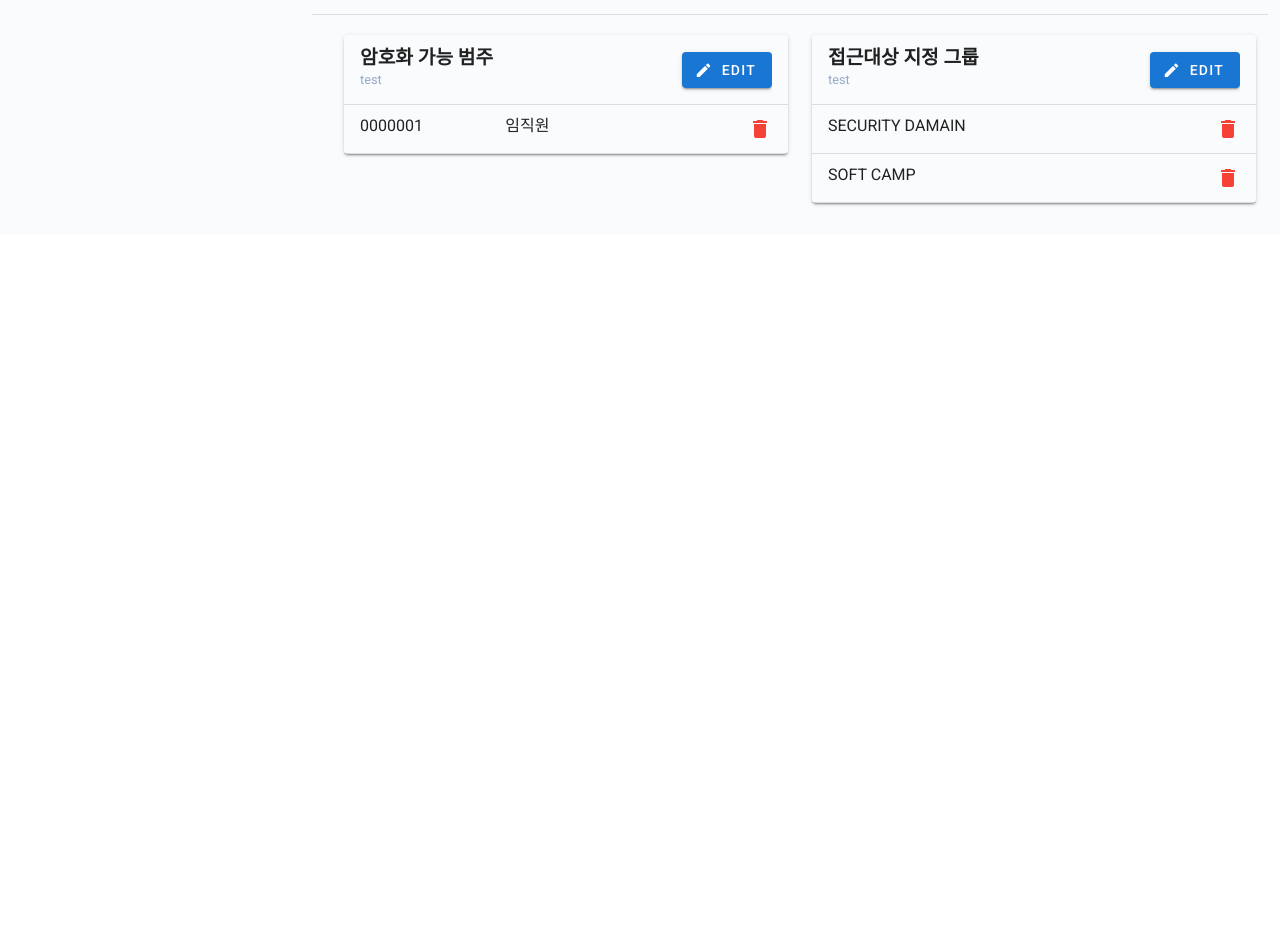
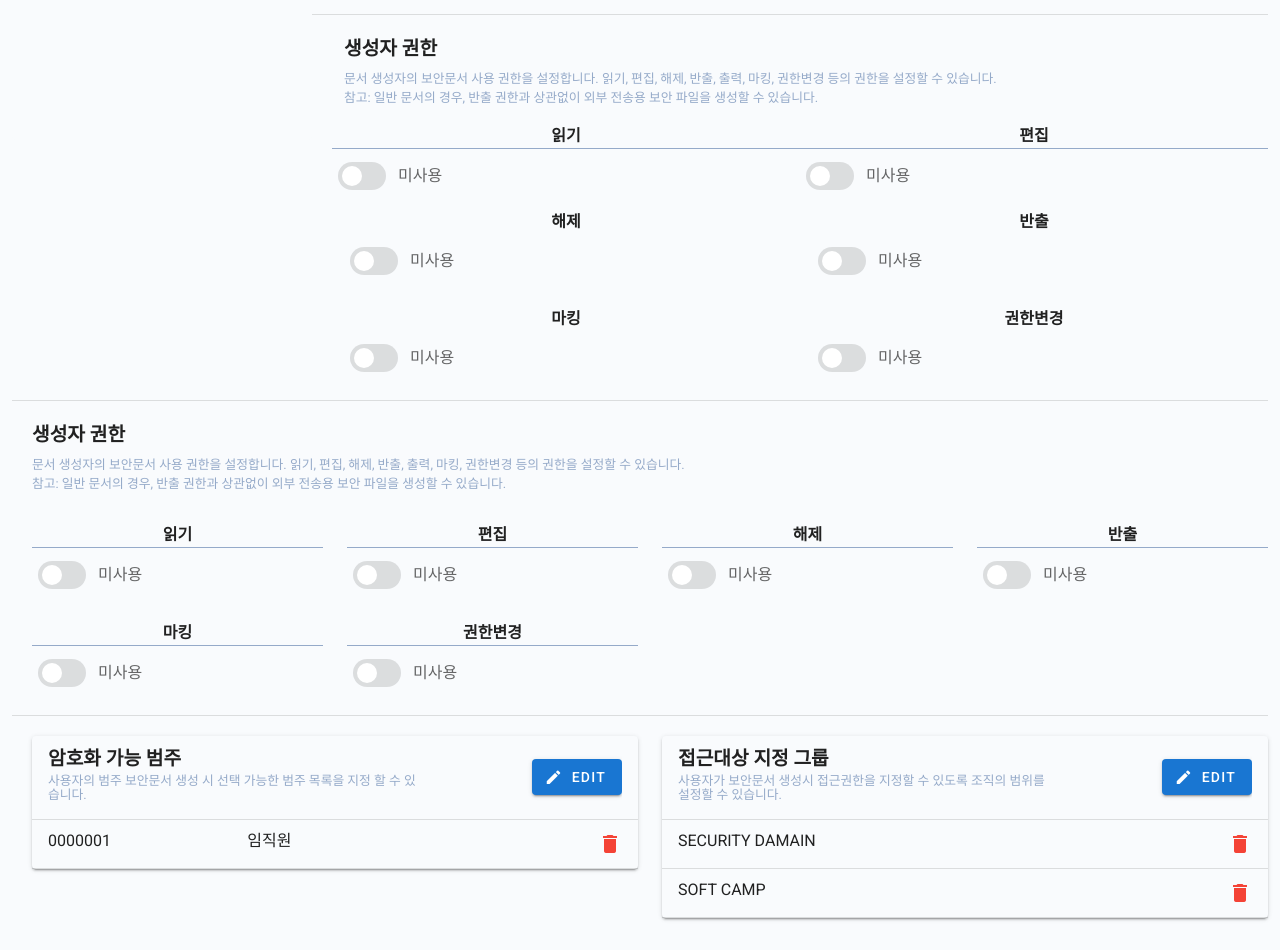
Before and after one commit to woo-da-young/cs_console_demo, a Vue app: page /#/ in a window 1280 px wide. Shown: the part 800-1750 px from the top of the page. Before the commit the page ends 1035 px from the top, so only its background shows below. Built offline with nearby package versions, Linux system fonts and the light colour scheme.

Commit message:
수정중

```diff
--- a/src/Home.vue
+++ b/src/Home.vue
@@ -159,7 +159,7 @@
           <v-row class="contents_layout">
             <v-col cols="6" >
               <div class="contents_title">암호화 시점</div>
-              <div class="contents_comment">암호화 시점을 지정합니다.<br>문서 편집기의 종료시점을 지원하여 MS 오피스의 경우 저장 시점도 지원합니다.</div>
+              <div class="contents_comment">보안문서 생성시 암호화 시점을 설정 할 수 있습니다.</div>
               <v-select
                 :items="selectList"
                 dense
@@ -169,9 +169,10 @@
             </v-col>
             <v-col  cols="6" >
               <div class="contents_title">단순 암호화 사용</div>
-              <div class="contents_comment">암호화 시점을 지정합니다.<br>문서 편집기의 종료시점을 지원하여 MS 오피스의 경우 저장 시점도 지원합니다.</div>
+              <div class="contents_comment">단순 암호화 기능의 사용 여부를 설정 할 수 있습니다.</div>
               <v-switch
                 v-model="switch1"
+                inset
                 hide-details
                 class="v-switch-style"
               >
@@ -185,7 +186,7 @@
             <!-- 2 -->
             <v-col cols="6" >
               <div class="contents_title">폴더내 파일 암호화</div>
-              <div class="contents_comment">암호화 시점을 지정합니다.<br>문서 편집기의 종료시점을 지원하여 MS 오피스의 경우 저장 시점도 지원합니다.</div>
+              <div class="contents_comment">폴더 내의 파일을 일괄적으로 암호화하는 기능의 사용 여부를 설정합니다. </div>
               <v-switch
                 v-model="switch2"
                 inset
@@ -198,7 +199,7 @@
             </v-col>
             <v-col  cols="6" >
               <div class="contents_title">작업 종료시 창 표시안함 체크박스</div>
-              <div class="contents_comment">암호화 시점을 지정합니다.<br>문서 편집기의 종료시점을 지원하여 MS 오피스의 경우 저장 시점도 지원합니다.</div>
+              <div class="contents_comment">작업 종료시 암호화를 진행할 지를 묻는 창의 하단의 '다음부터 이 창을 표시하지 않음' 문구 체크 및 활성화 여부를 선택합니다.</div>
               <v-select
                 :items="selectList2"
                 dense
@@ -230,13 +231,16 @@
             <v-col  cols="6" >
               <div class="contents_title">DAC 문서 오픈시 생성자 권한 적용 </div>
               <div class="contents_comment">
+                <ul class="contents_comment-ul">
+                  <li>사용하면 DAC 문서 오픈 시 생성자 권한을 적용합니다</li>
+                </ul>
                 암호화 시점을 지정합니다.<br>문서 편집기의 종료시점을 지원하여 MS 오피스의 경우 저장 시점도 지원합니다.
                 암호화 시점을 지정합니다.<br>문서 편집기의 종료시점을 지원하여 MS 오피스의 경우 저장 시점도 지원합니다.
                 암호화 시점을 지정합니다.<br>문서 편집기의 종료시점을 지원하여 MS 오피스의 경우 저장 시점도 지원합니다.
               </div>
               <v-switch
                 v-model="switch4"
-
+                 inset
                 hide-details
                 class="v-switch-style"
               >
@@ -245,6 +249,180 @@
               </v-switch>
             </v-col>
           </v-row>
+          <v-divider></v-divider>
+          <!-- 생성자 권한 시작 -->
+          <v-row class="contents_layout">
+            <v-col cols="12" >
+              <div class="contents_title">생성자 권한</div>
+              <div class="contents_comment">
+                <ul class="contents_comment-ul">
+                  <li>문서 생성자의 보안문서 사용 권한을 설정합니다. 읽기, 편집, 해제, 반출, 출력, 마킹, 권한변경 등의 권한을 설정할 수 있습니다. </li>
+                  <li>참고: 일반 문서의 경우, 반출 권한과 상관없이 외부 전송용 보안 파일을 생성할 수 있습니다. </li>
+                </ul>
+              </div>
+            </v-col>
+            <v-col cols="6" class="margin-padding-zero">
+              <div class="contents_sub-title contents_sub-title-border">읽기</div>
+              <v-switch
+                v-model="switch5"
+                 inset
+                hide-details
+                class="v-switch-style"
+              >
+                <template v-slot:label v-if="switch5 === true"><span style="color: #000">사용</span></template>
+                <template v-slot:label v-else><span>미사용</span></template>
+              </v-switch>
+            </v-col>
+            <v-col cols="6" class="margin-padding-zero">
+              <div class="contents_sub-title contents_sub-title-border">편집</div>
+              <v-switch
+                v-model="switch6"
+                 inset
+                hide-details
+                class="v-switch-style"
+              >
+                <template v-slot:label v-if="switch6 === true"><span style="color: #000">사용</span></template>
+                <template v-slot:label v-else><span>미사용</span></template>
+              </v-switch>
+            </v-col>
+            <v-col cols="6" >
+              <div class="contents_sub-title">해제</div>
+              <v-switch
+                v-model="switch7"
+                 inset
+                hide-details
+                class="v-switch-style"
+              >
+                <template v-slot:label v-if="switch7 === true"><span style="color: #000">사용</span></template>
+                <template v-slot:label v-else><span>미사용</span></template>
+              </v-switch>
+            </v-col>
+            <v-col cols="6" >
+              <div class="contents_sub-title">반출</div>
+              <v-switch
+                v-model="switch8"
+                 inset
+                hide-details
+                class="v-switch-style"
+              >
+                <template v-slot:label v-if="switch8 === true"><span style="color: #000">사용</span></template>
+                <template v-slot:label v-else><span>미사용</span></template>
+              </v-switch>
+            </v-col>
+            <v-col cols="6" >
+              <div class="contents_sub-title">마킹</div>
+              <v-switch
+                v-model="switch9"
+                 inset
+                hide-details
+                class="v-switch-style"
+              >
+                <template v-slot:label v-if="switch9 === true"><span style="color: #000">사용</span></template>
+                <template v-slot:label v-else><span>미사용</span></template>
+              </v-switch>
+            </v-col>
+            <v-col cols="6" >
+              <div class="contents_sub-title">권한변경</div>
+              <v-switch
+                v-model="switch10"
+                 inset
+                hide-details
+                class="v-switch-style"
+              >
+                <template v-slot:label v-if="switch10 === true"><span style="color: #000">사용</span></template>
+                <template v-slot:label v-else><span>미사용</span></template>
+              </v-switch>
+            </v-col>
+          </v-row>
+          <!-- 생성자 권한 끝 -->
+
+<v-divider></v-divider>
+          <!-- 생성자 권한 시작 -->
+          <v-row class="contents_layout">
+            <v-col cols="12" >
+              <div class="contents_title">생성자 권한</div>
+              <div class="contents_comment">
+                <ul class="contents_comment-ul">
+                  <li>문서 생성자의 보안문서 사용 권한을 설정합니다. 읽기, 편집, 해제, 반출, 출력, 마킹, 권한변경 등의 권한을 설정할 수 있습니다. </li>
+                  <li>참고: 일반 문서의 경우, 반출 권한과 상관없이 외부 전송용 보안 파일을 생성할 수 있습니다. </li>
+                </ul>
+              </div>
+            </v-col>
+            <v-col cols="3" >
+              <div class="contents_sub-title contents_sub-title-border">읽기</div>
+              <v-switch
+                v-model="switch5"
+                 inset
+                hide-details
+                class="v-switch-style"
+              >
+                <template v-slot:label v-if="switch5 === true"><span style="color: #000">사용</span></template>
+                <template v-slot:label v-else><span>미사용</span></template>
+              </v-switch>
+            </v-col>
+            <v-col cols="3" >
+              <div class="contents_sub-title contents_sub-title-border">편집</div>
+              <v-switch
+                v-model="switch6"
+                 inset
+                hide-details
+                class="v-switch-style"
+              >
+                <template v-slot:label v-if="switch6 === true"><span style="color: #000">사용</span></template>
+                <template v-slot:label v-else><span>미사용</span></template>
+              </v-switch>
+            </v-col>
+            <v-col cols="3" >
+              <div class="contents_sub-title contents_sub-title-border">해제</div>
+              <v-switch
+                v-model="switch7"
+                 inset
+                hide-details
+                class="v-switch-style"
+              >
+                <template v-slot:label v-if="switch7 === true"><span style="color: #000">사용</span></template>
+                <template v-slot:label v-else><span>미사용</span></template>
+              </v-switch>
+            </v-col>
+            <v-col cols="3" >
+              <div class="contents_sub-title contents_sub-title-border">반출</div>
+              <v-switch
+                v-model="switch8"
+                 inset
+                hide-details
+                class="v-switch-style"
+              >
+                <template v-slot:label v-if="switch8 === true"><span style="color: #000">사용</span></template>
+                <template v-slot:label v-else><span>미사용</span></template>
+              </v-switch>
+            </v-col>
+            <v-col cols="3" >
+              <div class="contents_sub-title contents_sub-title-border">마킹</div>
+              <v-switch
+                v-model="switch9"
+                 inset
+                hide-details
+                class="v-switch-style"
+              >
+                <template v-slot:label v-if="switch9 === true"><span style="color: #000">사용</span></template>
+                <template v-slot:label v-else><span>미사용</span></template>
+              </v-switch>
+            </v-col>
+            <v-col cols="3" >
+              <div class="contents_sub-title contents_sub-title-border">권한변경</div>
+              <v-switch
+                v-model="switch10"
+                 inset
+                hide-details
+                class="v-switch-style"
+              >
+                <template v-slot:label v-if="switch10 === true"><span style="color: #000">사용</span></template>
+                <template v-slot:label v-else><span>미사용</span></template>
+              </v-switch>
+            </v-col>
+          </v-row>
+          <!-- 생성자 권한 끝 -->
+
           <v-divider></v-divider>
           <v-row class="contents_layout">
             <v-col cols="6" >
@@ -258,7 +436,11 @@
                             >
                               <v-col cols="8">
                                 <div class="contents_title">암호화 가능 범주</div>
-                                <div class="contents_comment">test</div>
+                                <div class="contents_comment">
+                                  <ul class="contents_comment-ul">
+                                    <li>사용자의 범주 보안문서 생성 시 선택 가능한 범주 목록을 지정 할 수 있습니다. </li>
+                                  </ul>
+                                </div>
                               </v-col>
                               <v-col cols="4" align="right" justify="space-around">
                                 <v-dialog v-model="dialog" persistent max-width="800">
@@ -332,7 +514,7 @@
                         </v-list-item>
                         <v-divider></v-divider>
                       </div>
-                    </template>
+                      </template>
 
                       <v-list-item v-if="possibleList.length === 0">
                           <v-list-item-content>
@@ -340,10 +522,10 @@
                               <v-col cols="12" align="center">내용이 없습니다</v-col>
                             </v-row>
                           </v-list-item-content>
-                        </v-list-item>
+                      </v-list-item>
 
                     </v-card>
-          <!-- </v-container> -->
+
             </v-col>
             <v-col cols="6" >
               <v-card style="background-color:#F9FBFD">
@@ -352,7 +534,11 @@
                       <v-row align="center" justify="space-around" >
                         <v-col cols="8">
                             <div class="contents_title">접근대상 지정 그룹</div>
-                            <div class="contents_comment">test</div>
+                            <div class="contents_comment">
+                              <ul class="contents_comment-ul">
+                                <li>사용자가 보안문서 생성시 접근권한을 지정할 수 있도록 조직의 범위를 설정할 수 있습니다.</li>
+                              </ul>
+                            </div>
                           </v-col>
                         <v-col cols="4" align="right" justify="space-around">
                           <v-dialog v-model="dialog2" persistent max-width="800">
@@ -401,49 +587,11 @@
                   </v-list-item>
                   <v-divider></v-divider>
                 </div>
-                    </v-card>
+              </v-card>
             </v-col>
           </v-row>
 
 
-
-
-
-
-
-
-          <!-- 1번째 줄 -->
-          <!--v-row style="padding-top:20px;">
-            <v-col v-for="n in 2" :key="n" cols="6" >
-              <div style="font-size: 1.2rem; font-weight: bold;padding-bottom:5px;">암호화 시점</div>
-              <div style="font-size: 0.8rem; padding-bottom:5px;">암호화 시점을 지정합니다.<br>문서 편집기의 종료시점을 지원하여 MS 오피스의 경우 저장 시점도 지원합니다.</div>
-              <v-select
-                :items="selectList"
-                dense
-                hide-details
-                outlined
-                style="width:50%; padding-bottom: 20px;"
-              ></v-select>
-            </v-col>
-          </v-row>
-          <v-divider ></v-divider-->
-
-          <!-- 3번째 줄 -->
-          <!--v-row style="padding-top:20px;">
-            <v-col v-for="n in 2" :key="n" cols="6" >
-              <div style="font-size: 1.2rem; font-weight: bold;padding-bottom:5px;">암호화 시점</div>
-              <div style="font-size: 0.8rem; padding-bottom:5px;">암호화 시점을 지정합니다.<br>문서 편집기의 종료시점을 지원하여 MS 오피스의 경우 저장 시점도 지원합니다.</div>
-              <v-select
-                :items="selectList"
-                dense
-                hide-details
-                filled
-                rounded
-                style="width:50%; padding-bottom: 20px; background-color:white;"
-              ></v-select>
-            </v-col>
-          </v-row>
-          <v-divider ></v-divider-->
 
 
 
@@ -538,6 +686,12 @@
         switch2:false,
         switch3:false,
         switch4:false,
+        switch5:false,
+        switch6:false,
+        switch7:false,
+        switch8:false,
+        switch9:false,
+        switch10:false,
         possibleList: [
           {no:'0000001', range:'임직원', dialog:false },
         ],
@@ -655,4 +809,15 @@
   list-style: none;
   padding-left: 0px !important;
 }
+.contents_sub-title{
+  text-align:center; font-weight:bold;
+}
+.contents_sub-title-border{
+  border-bottom:1px solid #95aac9;
+}
+.margin-padding-zero{
+  margin: 0;
+  padding: 0;
+}
+
 </style>
```
